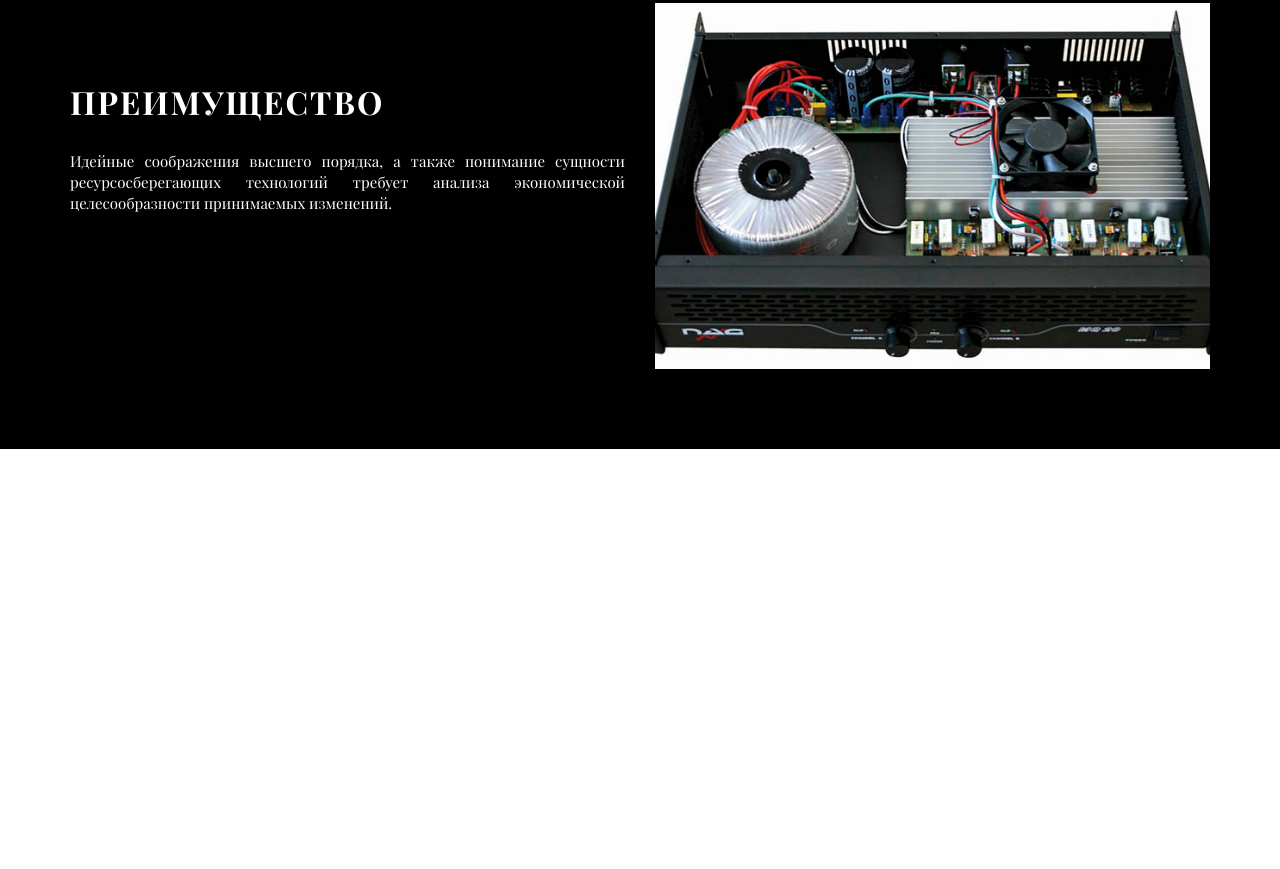
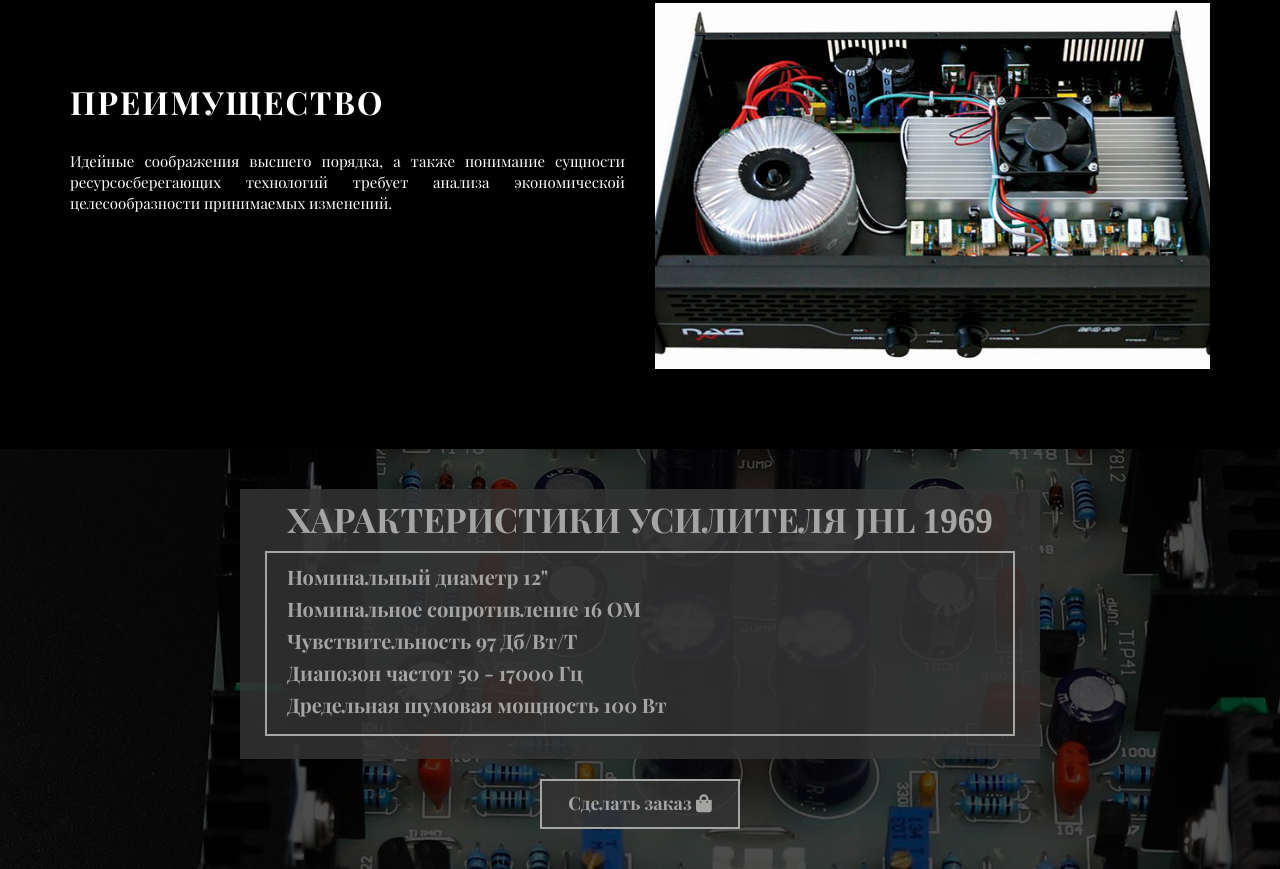
Before and after one commit to hhppss/music-a.github.io, a website: page app/index.html in a window 1280 px wide. Shown: the part 2104-2973 px from the top of the page. Before the commit the page ends 2553 px from the top, so only its background shows below. Drawn offline with nearby package versions, Linux system fonts and the light colour scheme.

Commit message:
Добавление блока характеристик усилителя

```diff
--- a/app/index.html
+++ b/app/index.html
@@ -79,7 +79,7 @@
 			<div class="container">
 				<div class="row">
 					<div class="col-xl-12">
-						<h2 class="advantaged-title">Усилитель премимум класса JHL <span>1969</span></h2>
+						<h2 class="advantaged-title">Усилитель премимум класса JHL <span class="t1969">1969</span></h2>
 					</div>
 				</div>
 				<div class="row">
@@ -119,6 +119,29 @@
 				</div>
 			</div>
 		</section>
+		<section class="jhl">
+			<div class="container">
+				<div class="row">
+					<div class="col-md-12">
+						<div class="jhl-info">
+							<h2>Характеристики усилителя JHL <span class="t1969">1969</span></h2>
+							<div class="jhl-info__border">
+								<ul class="jhl-info__item">
+									<li class="jhl-info__items">Номинальный диаметр 12"</li>
+									<li class="jhl-info__items">Номинальное сопротивление 16 ОМ</li>
+									<li class="jhl-info__items">Чувствительность 97 Дб/Вт/Т</li>
+									<li class="jhl-info__items">Диапозон частот  50 - 17000 Гц</li>
+									<li class="jhl-info__items">Дредельная шумовая мощность 100 Вт</li>
+								</ul>
+							</div>
+						</div>
+						<div class="jhl-button text-center">
+							<button>Сделать заказ <i class="fas fa-shopping-bag    "></i></button>
+						</div>
+					</div>
+				</div>
+			</div>
+		</section>
 		<link rel="stylesheet" href="https://use.fontawesome.com/releases/v5.7.2/css/all.css" integrity="sha384-fnmOCqbTlWIlj8LyTjo7mOUStjsKC4pOpQbqyi7RrhN7udi9RwhKkMHpvLbHG9Sr" crossorigin="anonymous">
     <!-- Bootstrap core JavaScript
     ================================================== -->
--- a/app/sass/style.sass
+++ b/app/sass/style.sass
@@ -5,6 +5,7 @@ $color-text:      				#010101
 $color-white:     				#ffffff
 $color-black:							#000000
 $color-text__light:				#a5a5a3
+$color-block-jhl: 					#3d3d3d
 
 =PlayDI()
 	font-family: "Playfair Display Italic"
@@ -24,6 +25,10 @@ a
 	&:hover
 		color: white
 		text-decoration: none
+.t1969
+	font-size: 35px
+	font-family: 'Times New Roman'
+	font-weight: 600
 
 =button-style()
 	+PlayDR
@@ -140,10 +145,6 @@ a
 		text-align: center
 		margin-top: 50px
 		margin-bottom: -0px
-		span
-			font-size: 35px
-			font-family: 'Times New Roman'
-			font-weight: 600
 	&-item
 		margin-top: 40px
 		margin-bottom: 80px
@@ -169,12 +170,58 @@ a
 				text-transform: uppercase
   		letter-spacing: 2px
 				margin-bottom: 30px
+.jhl
+	height: 420px
+	background-size: cover
+	background: linear-gradient(rgba(0, 0, 0, 0.7), rgba(0, 0, 0, 0.7)), url('../img/jhl1969.jpg')
+	background-position: 0 50%
+	&-info
+		display: block
+		margin: 0 auto
+		margin-top: 40px
+		width: 800px
+		height: 270px
+		background: linear-gradient(rgba(51, 51, 51, 0.85), rgba(51, 51, 51, 0.85))
+		h2
+			text-align: center
+			padding-top: 10px
+			font-size: 34px
+			+PlayDB
+			color: $color-text__light
+			text-transform: uppercase
+		&__border
+			width: 750px
+			margin-left: 25px
+			height: 185px
+			border: 2px solid $color-text__light
+		&__item
+			padding-top: 8px
+			margin-left: -20px
+		&__items
+			font-size: 20px
+			+PlayDB
+			color: $color-text__light
+			line-height: 1.6
+			list-style: none
+	&-button button
+		width: 200px
+		height: 50px
+		background: linear-gradient(rgba(51, 51, 51, 0.85), rgba(51, 51, 51, 0.85))
+		border: 2px solid $color-text__light
+		color: $color-text__light
+		+PlayDB
+		font-size: 18px
+		margin-top: 20px
 
-	&-2
-		display: flex
-		//flex-direction: row-reverse
-	.line-custom
-		left: 26%
+
+
+
+
+
+
+	// &-2
+	// 	display: flex
+	// 	//flex-direction: row-reverse
 
 
 
```
Also changed, not shown: app/css/style.css, app/img/jhl1969.jpg (added), app/img/line-list.png (added).
